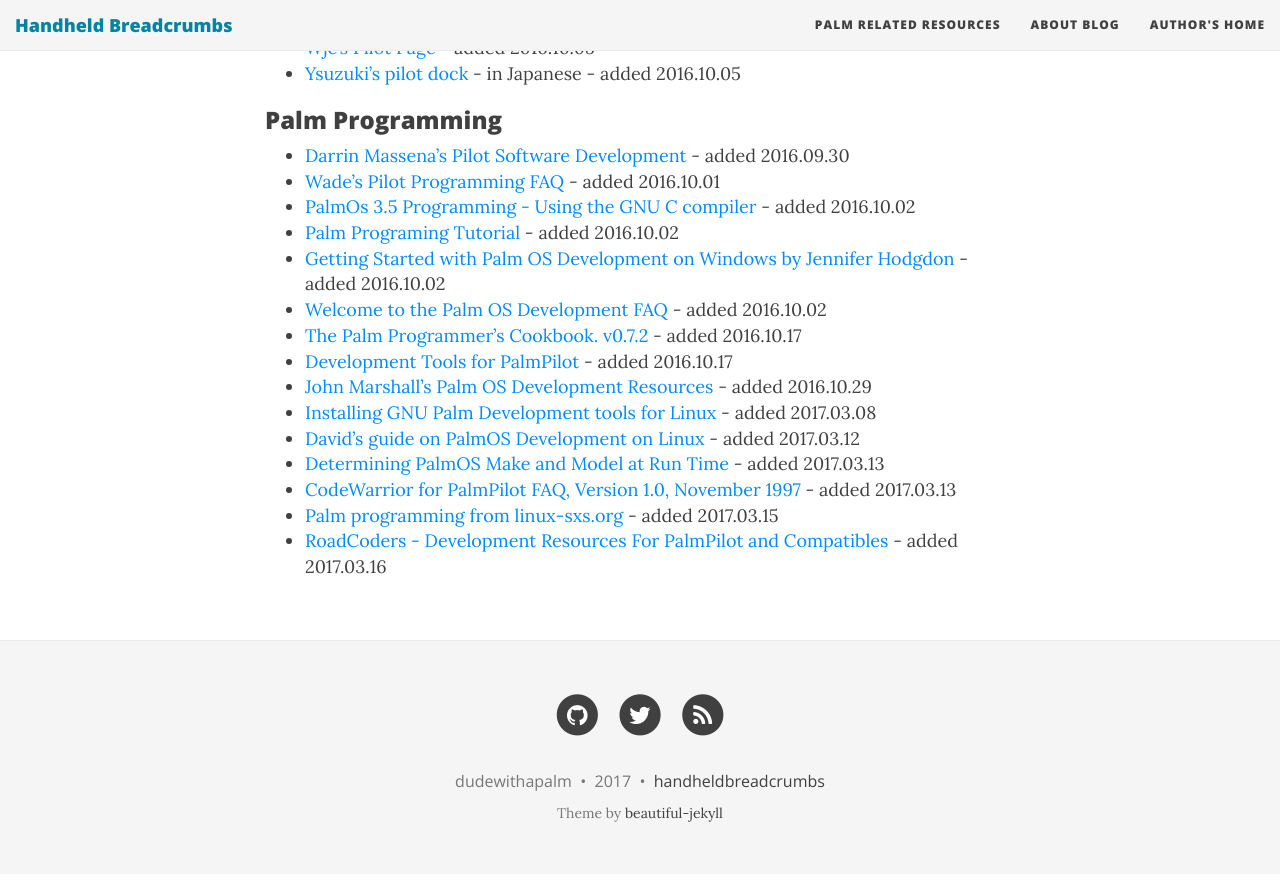
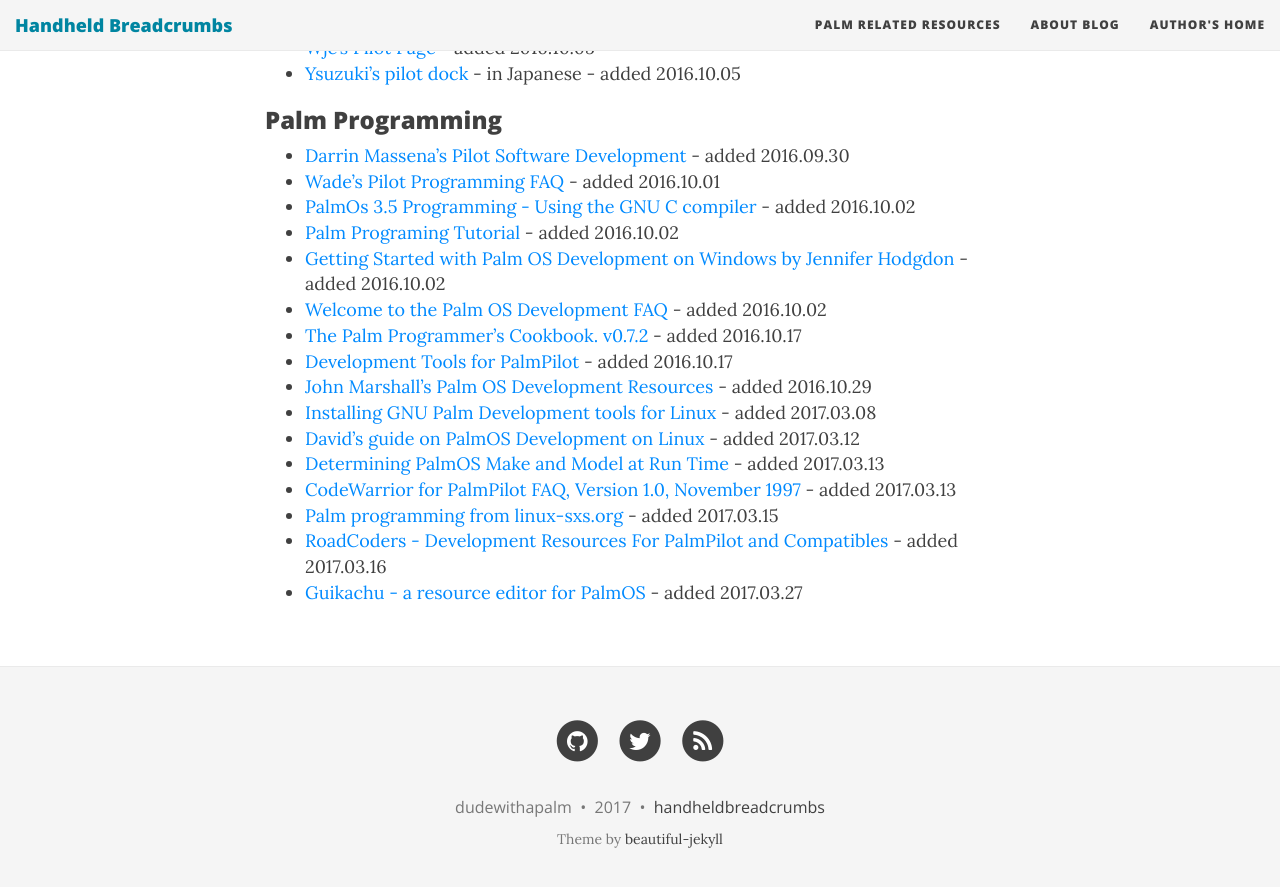
Before and after one commit to handheldbreadcrumbs/handheldbreadcrumbs.github.io, a Jekyll site: the page built from palmresources.md, in a window 1280 px wide and 900 px high, scrolled down 2026 px. Shown: the top 887 px of the window. Built offline with Jekyll 4.4.1, drawn with Linux system fonts in a browser that asks for light colours; nearby versions of some CDN libraries.

Commit message:
added link to programming section

```diff
--- a/palmresources.md
+++ b/palmresources.md
@@ -90,3 +90,4 @@
 * [CodeWarrior for PalmPilot FAQ, Version 1.0, November 1997](http://web.archive.org/web/19980119061851/http://www.metrowerks.com/games/pilot/faq.html){:target="_blank"} - added 2017.03.13
 * [Palm programming from linux-sxs.org](http://web.archive.org/web/20170315220348/http://linux-sxs.org/non_pc/palmprog.html){:target="_blank"} - added 2017.03.15
 * [RoadCoders - Development Resources For PalmPilot and Compatibles](http://web.archive.org/web/19980613135039/http://www.roadcoders.com/pilot/){:target="_blank"} - added 2017.03.16
+* [Guikachu - a resource editor for PalmOS](http://web.archive.org/web/20010603185619/http://cactus.rulez.org/projects/guikachu/){:target="_blank"} - added 2017.03.27
```
